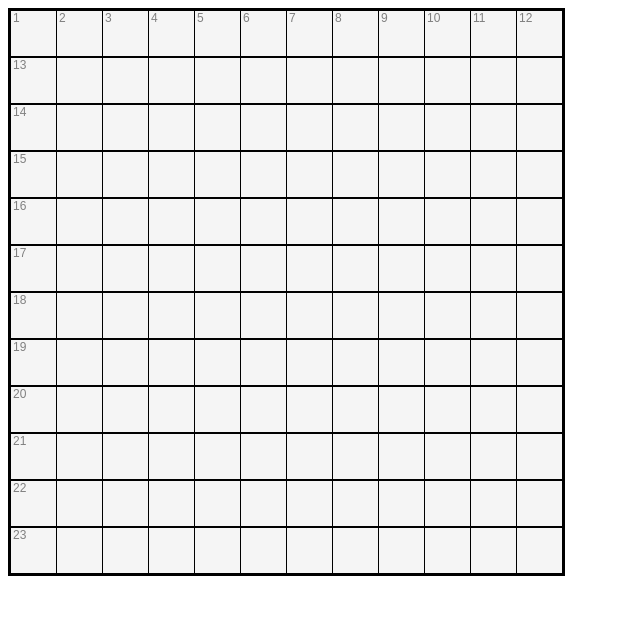
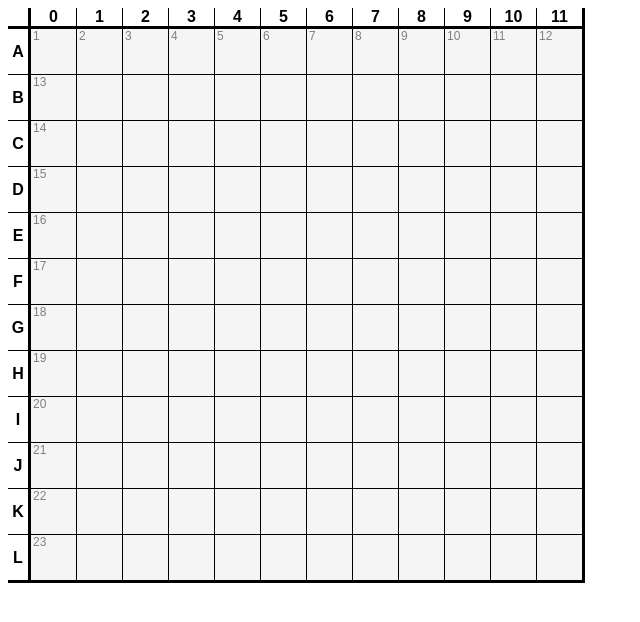
Before and after one commit to QuarkNerd/CrossNumber-Solver, a React (Vite) app: page / in a window 1280 px wide. Shown: the top 622 px of the page, without its empty margins (0-640 px from the left). Built offline with nearby package versions, Linux system fonts and the light colour scheme.

Commit message:
add row and column labels

```diff
--- a/src/components/Grid/Grid.module.scss
+++ b/src/components/Grid/Grid.module.scss
@@ -1,13 +1,43 @@
+$combined-border: solid black 3px;
+$base-border: solid black 2px;
+$thin-border: solid black 1px;
+
 .grid {
     display: inline-block;
-    border: solid black 2px;
+    border: $base-border;
+    border-top: none;
+    border-left: none;
 }
 
 .row {
     display: flex;
-    border: solid black 1px;
+    border: $thin-border;
+    border-left: none;
+    border-top: none;
 }
 
 .row > *:not(:nth-child(1)) {
-    border-left: solid black 1px;
+    border-left: $thin-border
 }
+
+.columnKey {
+    width: 45px;
+    text-align: center;
+    font-weight: bold;
+    border-bottom: $base-border;
+}
+
+.rowKey {
+    height: 45px;
+    line-height: 45px;
+    width: 20px;
+    text-align: center;
+    font-weight: bold;
+    border-right: $base-border;
+}
+
+.corner {
+    width: 20px;
+    border-right: $base-border;
+    border-bottom: $base-border;
+}
--- a/src/components/Grid/Grid.tsx
+++ b/src/components/Grid/Grid.tsx
@@ -7,6 +7,7 @@ import {
   useToggleEnable,
   useToggleValue,
 } from "../../contexts/ValuesContext";
+import { getLetter } from "../../utils";
 
 export default function Grid() {
   const indexes = [...Array(12).keys()];
@@ -30,8 +31,19 @@ export default function Grid() {
   }, []);
   return (
     <div className={styles.grid}>
+      <div key={-1} className={styles.row}>
+        <div className={styles.corner}></div>
+        {indexes.map((x) => (
+          <div className={styles.columnKey} key={x}>
+            {x}
+          </div>
+        ))}
+      </div>
       {indexes.map((y) => (
         <div key={y} className={styles.row}>
+          <div className={styles.rowKey} key={-1}>
+            {getLetter(y)}
+          </div>
           {indexes.map((x) => (
             <Square key={x} x={x} y={y}></Square>
           ))}
--- a/src/utils.ts
+++ b/src/utils.ts
@@ -1,5 +1,9 @@
 import { Coor } from "./types";
 
 export function getKey(coor: Coor) {
-  return String.fromCharCode(65 + coor.y) + "_" + coor.x;
+  return getLetter(coor.y) + "_" + coor.x;
 }
+
+export function getLetter(y: number) {
+  return String.fromCharCode(65 + y);
+}
```
